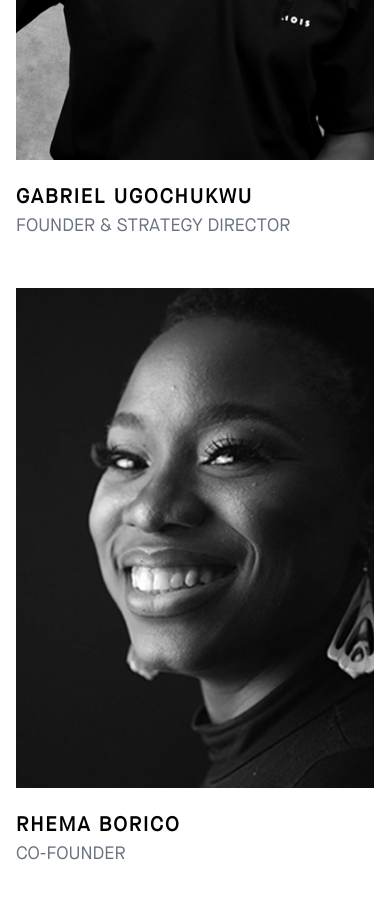
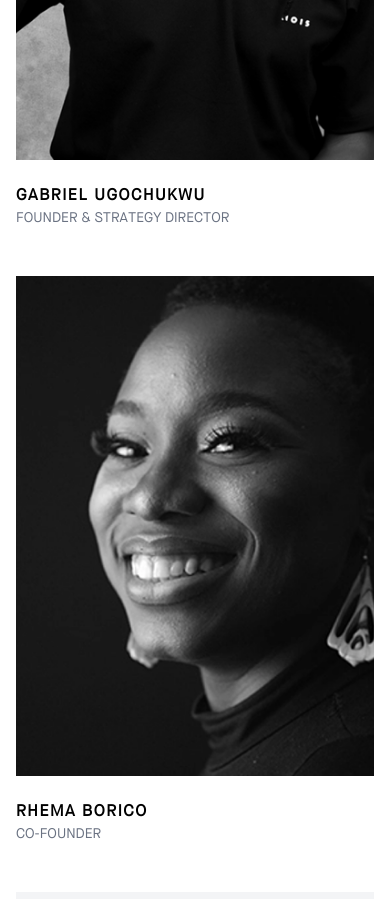
Before and after one commit to Ensio-Creative/ensio-website-25, a Next.js app: page /studio in a window 390 px wide. Shown: the part 3485-4384 px from the top of the page. Built offline with nearby package versions, Linux system fonts and the light colour scheme.

Commit message:
feat: update typography and layout for improved readability and user experience across multiple components

```diff
--- a/src/app/page.tsx
+++ b/src/app/page.tsx
@@ -14,7 +14,7 @@ export default function Home() {
   return (
     <main className="bg-white text-black">
       <section className="max-w-7xl mx-auto md:py-32 py-18 px-4">
-        <h1 className="text-[50px] md:text-[90px] md:leading-20 leading-12 max-w-6xl">
+        <h1 className="text-[40px] md:text-[90px] md:leading-20 leading-12 max-w-6xl">
           ENDURING BRANDS AREN&apos;T FOUND - THEY&apos;RE FORGED. {" "}
           <br className="hidden md:block" />
           WE HELP BRANDS BECOME TIMELESS.
--- a/src/app/studio/page.tsx
+++ b/src/app/studio/page.tsx
@@ -115,10 +115,10 @@ const studio = () => {
               className="w-full h-[500px] object-cover mb-4"
             />
             <div className="mt-2">
-              <div className="font-bold text-xl tracking-widest">
+              <div className="font-bold md:text-xl tracking-widest">
                 GABRIEL UGOCHUKWU
               </div>
-              <div className="text-lg text-gray-500">
+              <div className="md:text-lg text-sm text-gray-500">
                 FOUNDER & STRATEGY DIRECTOR
               </div>
             </div>
@@ -130,10 +130,10 @@ const studio = () => {
               className="w-full h-[500px] object-cover mb-4"
             />
             <div className="mt-2">
-              <div className="font-bold text-xl tracking-widest">
+              <div className="font-bold md:text-xl tracking-widest">
                 RHEMA BORICO
               </div>
-              <div className="text-lg text-gray-500">CO-FOUNDER</div>
+              <div className="md:text-lg text-sm text-gray-500">CO-FOUNDER</div>
             </div>
           </div>
         </div>
--- a/src/app/work/[slug]/page.tsx
+++ b/src/app/work/[slug]/page.tsx
@@ -79,13 +79,13 @@ const SingleWork = async ({ params }: { params: Promise<{ slug: string }> }) =>
         <img
           src={`/images/projects/${work.link}/cover-img.png `}
           alt={work.title}
-          className="w-full md:h-auto object-cover h-80 mb-12 col-span-2"
+          className="w-full md:h-auto object-cover h-64 mb-12 col-span-2"
         />
         <div className="md:mb-12 mb-10">
           <p className="text-lg md:text-wrap text-nowrap">PROJECT OVERVIEW</p>
 
           <div className="md:flex flex-col justify-end h-full md:-mt-10 mt-10 w-full">
-            <p className="md:text-base text-sm md:text-wrap text-nowrap uppercase">
+            <p className="md:text-base text-sm md:text-wrap text-pretty uppercase">
               <strong>Industry</strong> <br /> {work.industry}
             </p>
             <p className="text-sm md:text-base uppercase md:text-wrap text-pretty mt-4">
--- a/src/components/FooterNav.tsx
+++ b/src/components/FooterNav.tsx
@@ -14,17 +14,17 @@ const FooterNav = () => {
           LET&apos;S TALK
         </button>
       </Link>
-      <div className="flex justify-center md:space-x-12 space-x-3 text-sm my-10">
-        <a href="#" className="hover:underline">
+      <div className="flex justify-center md:space-x-12 space-x-3 md:text-sm text-xs my-10">
+        <a href="https://facebook.com/ensiocreative" target="_blank" className="hover:underline">
           FACEBOOK
         </a>
-        <a href="#" className="hover:underline">
+        <a href="https://instagram.com/ensiocreative" target="_blank" className="hover:underline">
           INSTAGRAM
         </a>
-        <a href="#" className="hover:underline">
+        <a href="https://x.com/ensio_creative" target="_blank" className="hover:underline">
           X (TWITTER)
         </a>
-        <a href="#" className="hover:underline">
+        <a href="https://linkedin.com/company/ensiocreative" target="_blank" className="hover:underline">
           LINKEDIN
         </a>
       </div>
--- a/src/components/HeaderNav.tsx
+++ b/src/components/HeaderNav.tsx
@@ -86,7 +86,7 @@ const HeaderNav = () => {
                 </span>
               </button>
             </div>
-            <div className="flex-1 flex flex-col justify-center items-center gap-8">
+            <div className="flex-1 flex flex-col justify-center items-center gap-1">
               <Link
                 href="/work"
                 className="text-[45px] font-normal"
```
Also changed, not shown: src/data/works.ts (+6 -6 lines).
